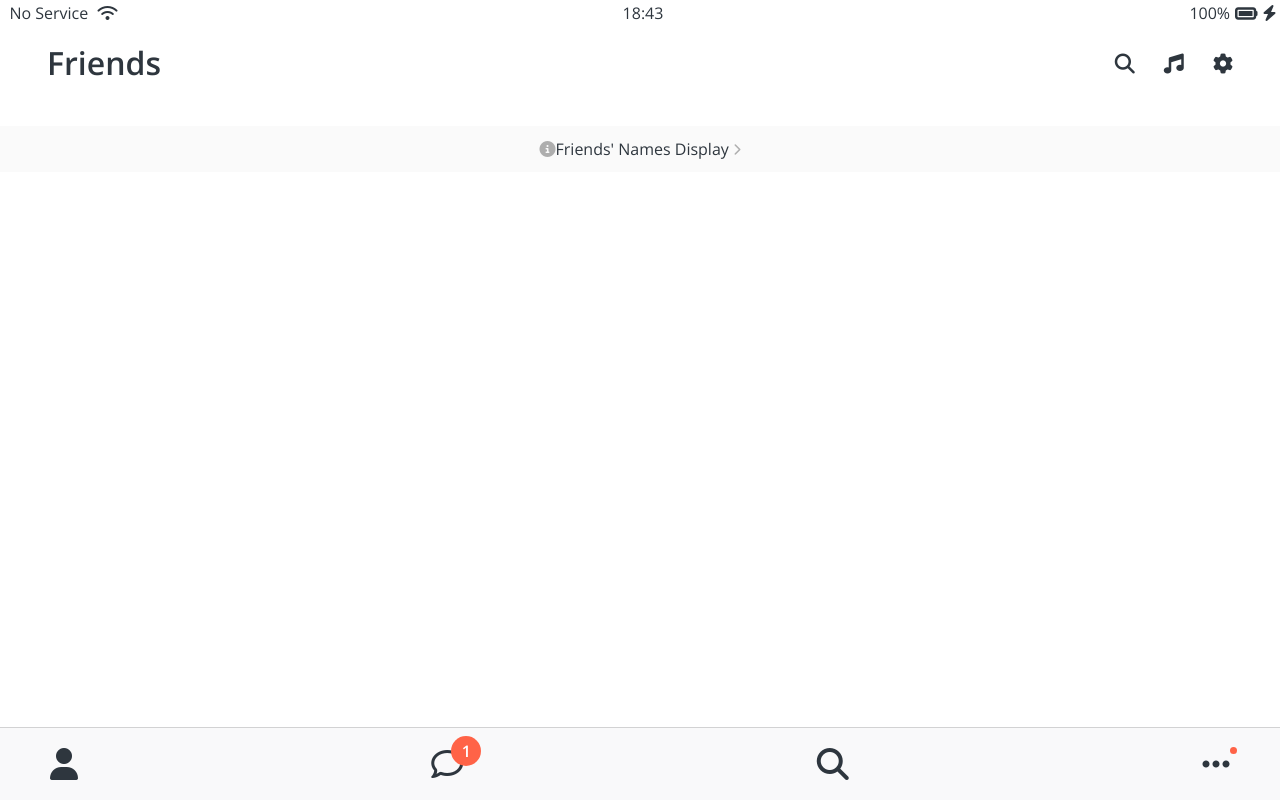
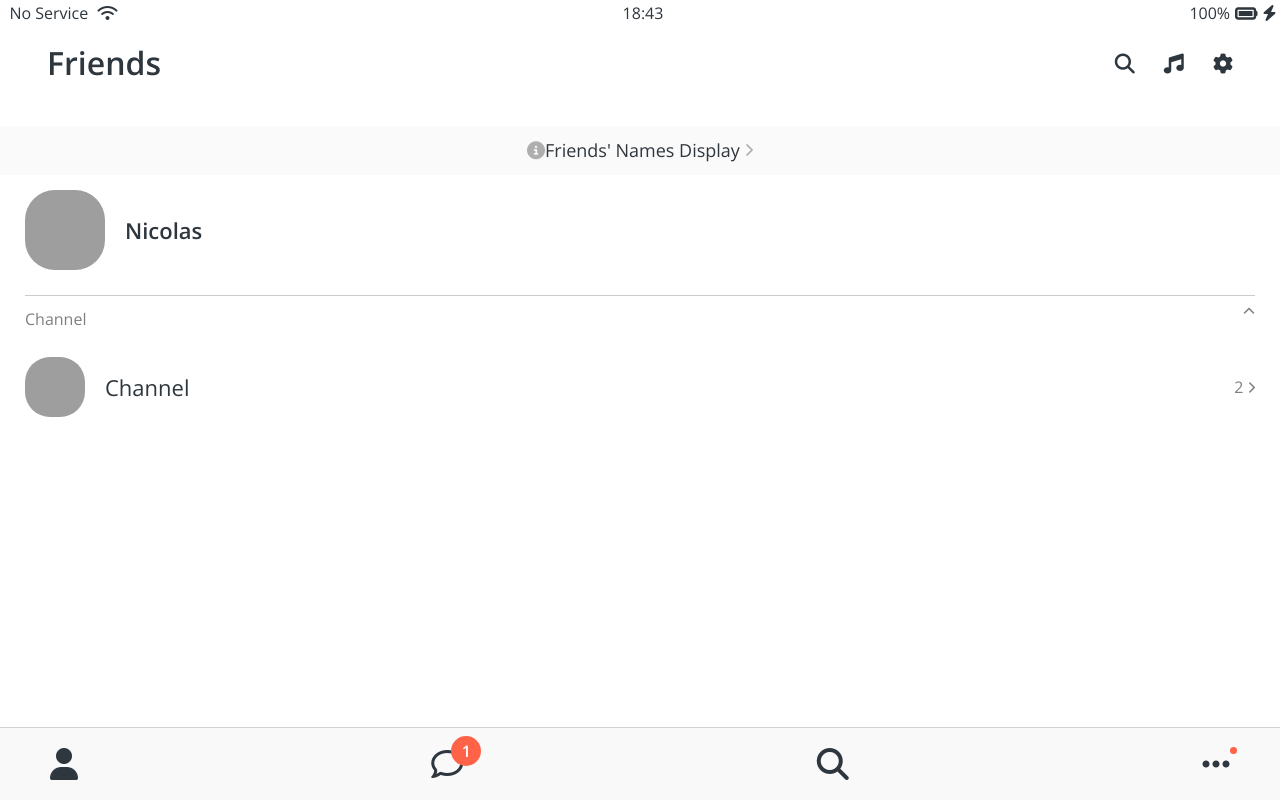
Before and after one commit to song-eun/kakaotalk-clone, a plain HTML site: page friends.html in a window 1280 px wide. Drawn offline with nearby package versions, Linux system fonts and the light colour scheme; grey boxes are pictures that could not be loaded.

Commit message:
feat: friends 페이지 구현

```diff
--- a/css/components/screen-header.css
+++ b/css/components/screen-header.css
@@ -2,7 +2,7 @@
   display: flex;
   justify-content: space-between;
   align-items: center;
-  padding: 47px;
+  padding: calc(var(--horizontal-space) + 22px);
 }
 
 .screen-header__title {
--- /dev/null
+++ b/css/components/user-component.css
@@ -0,0 +1,46 @@
+.user-component {
+  justify-content: space-between;
+}
+
+.user-component,
+.user-component__column:first-child {
+  display: flex;
+  align-items: center;
+}
+
+.user-component__avatar {
+  width: 70px;
+  height: 70px;
+  border-radius: 30px;
+  margin-right: 20px;
+}
+
+.user-component__title {
+  font-weight: 600;
+  font-size: 22px;
+}
+
+.user-component__subtitle {
+  margin-top: 8px;
+  font-size: 17px;
+  color: rgba(0, 0, 0, 0.5);
+}
+
+.user-component__avatar--xl {
+  width: 80px;
+  height: 80px;
+}
+
+.user-component__avatar--sm {
+  width: 60px;
+  height: 60px;
+  border-radius: 25px;
+}
+
+.user-component__title--not-bold {
+  font-weight: 400;
+}
+
+.user-component__column:last-child {
+  color: rgba(0, 0, 0, 0.5);
+}
--- a/css/screens/friends.css
+++ b/css/screens/friends.css
@@ -3,9 +3,27 @@
   display: block;
   background-color: #fafafa;
   padding: 15px 0px;
-  font-size: 16px;
+  font-size: 18px;
+  margin-bottom: 15px;
 }
 
 #friends-display-link i {
   color: rgba(0, 0, 0, 0.3);
 }
+
+.friends-screen {
+  padding: 0px var(--horizontal-space);
+}
+
+.friends-screen__channel {
+  margin-top: 25px;
+  border-top: 1px solid rgba(0, 0, 0, 0.2);
+  padding-top: 15px;
+}
+
+.friends-screen__channel-header {
+  margin-bottom: 30px;
+  display: flex;
+  justify-content: space-between;
+  color: rgba(0, 0, 0, 0.5);
+}
--- a/css/styles.css
+++ b/css/styles.css
@@ -6,6 +6,7 @@
 @import "components/status-bar.css";
 @import "components/nav-bar.css";
 @import "components/screen-header.css";
+@import "components/user-component.css";
 
 /* Screens */
 @import "screens/login.css";
--- a/css/variables.css
+++ b/css/variables.css
@@ -1,3 +1,4 @@
 :root {
   --yellow: #fae100;
+  --horizontal-space: 25px;
 }
--- a/friends.html
+++ b/friends.html
@@ -36,6 +36,45 @@
       <i class="fa-solid fa-chevron-right fa-xs"></i
     ></a>
 
+    <main class="friends-screen">
+      <div class="user-component">
+        <div class="user-component__column">
+          <img
+            src="https://avatars.githubusercontent.com/u/80393294?v=4"
+            class="user-component__avatar user-component__avatar--xl"
+          />
+          <div class="user-component__text">
+            <h4 class="user-component__title">Nicolas</h4>
+            <!-- <h6 class="user-component__subtitle">whatever</h6> -->
+          </div>
+        </div>
+        <div class="user-component__column"></div>
+      </div>
+      <div class="friends-screen__channel">
+        <div class="friends-screen__channel-header">
+          <span>Channel</span>
+          <i class="fa-solid fa-chevron-up fa-xs"></i>
+        </div>
+        <div class="user-component">
+          <div class="user-component__column">
+            <img
+              src="https://avatars.githubusercontent.com/u/80393294?v=4"
+              class="user-component__avatar user-component__avatar--sm"
+            />
+            <div class="user-component__text">
+              <h4 class="user-component__title user-component__title--not-bold">
+                Channel
+              </h4>
+            </div>
+          </div>
+          <div class="user-component__column">
+            <span>2</span>
+            <i class="fa-solid fa-chevron-right fa-xs"></i>
+          </div>
+        </div>
+      </div>
+    </main>
+
     <nav class="nav">
       <ul class="nav__list">
         <li class="nav__btn">
```
